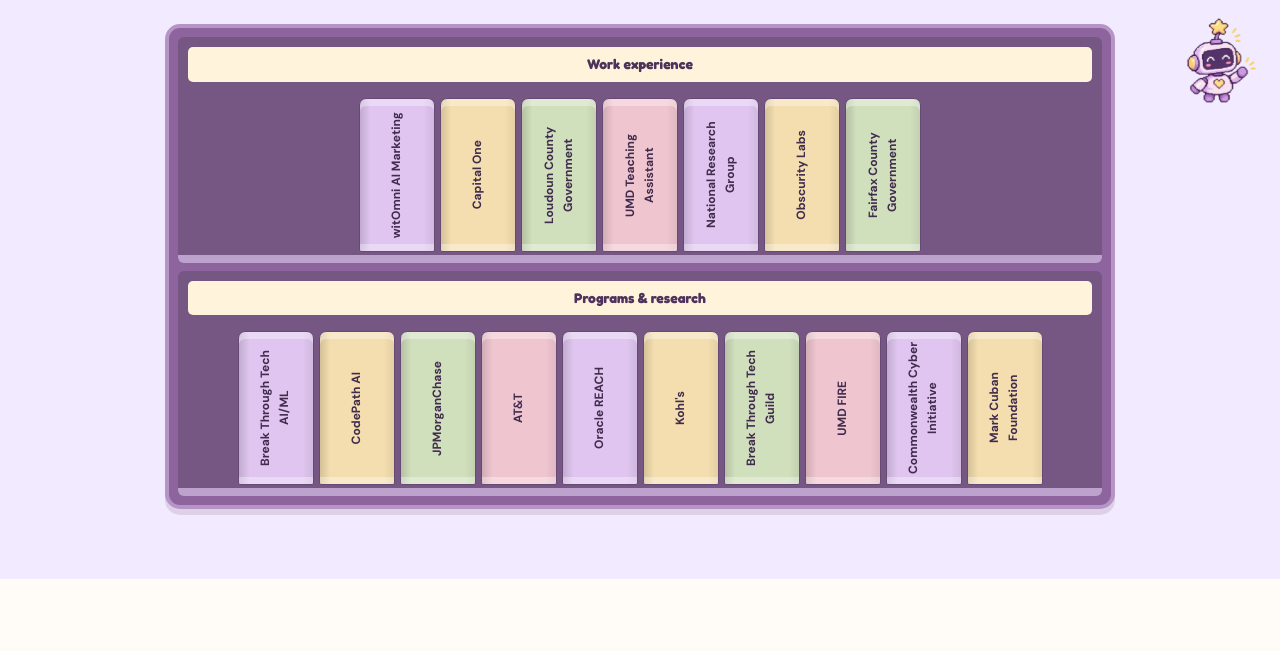
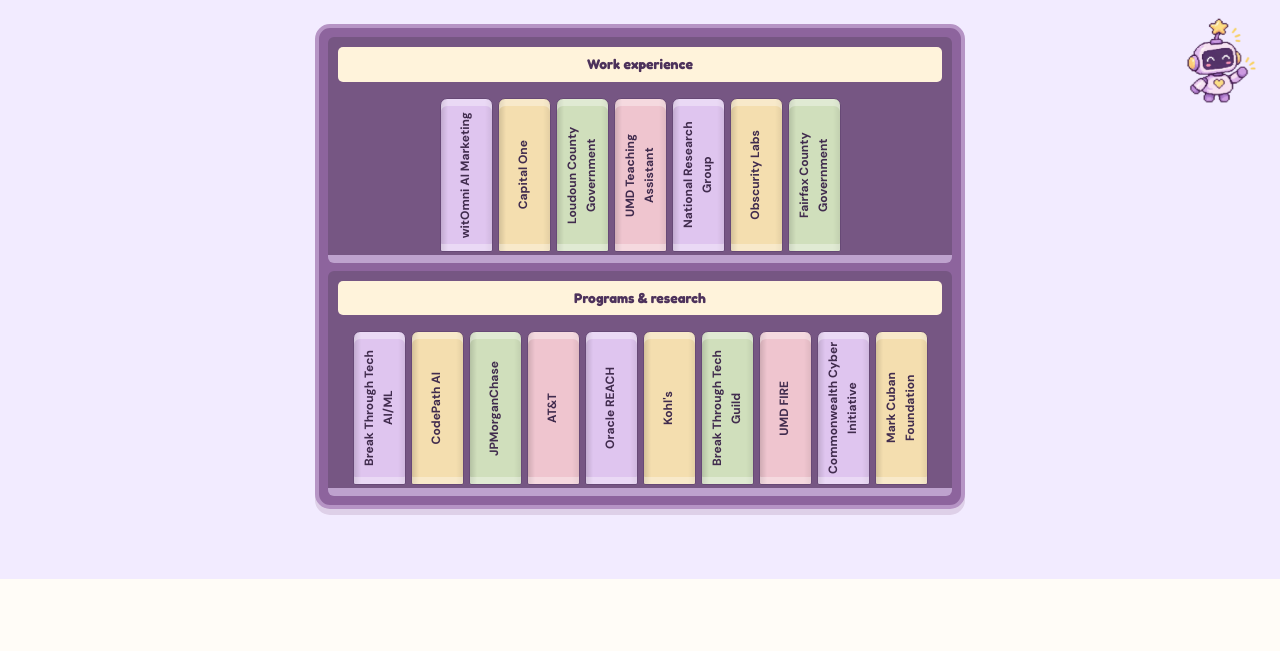
Before and after one commit to kousalyaa13/kousalya-portfolio, a plain HTML site: page index.html in a window 1280 px wide. Shown: the part 671-1322 px from the top of the page. Drawn offline with Linux system fonts and the light colour scheme.

Commit message:
Keep book spines consistent and restore sidebar shelf scrolling

```diff
--- a/styles.css
+++ b/styles.css
@@ -282,8 +282,6 @@ footer{background:linear-gradient(#e7dcff,#cdb9f4);text-align:center;padding:55p
 .hero-grid { min-height:430px; padding-bottom:28px; }
 #experience { padding-top:clamp(25px,3vw,45px); }
 #contact { scroll-margin-top:80px; }
-.bookshelf-layout:not(.has-selection) { display:block; max-width:950px; margin-inline:auto; }
+.bookshelf-layout:not(.has-selection) { display:block; max-width:650px; margin-inline:auto; }
 .bookshelf-layout:not(.has-selection) .open-book { display:none; }
 .bookshelf-layout:not(.has-selection) .book-spines { flex-wrap:wrap; justify-content:center; overflow:visible; }
-.bookshelf-layout:not(.has-selection) .book-spines button { flex-basis:clamp(46px,7vw,76px); }
-.bookshelf-layout.has-selection .book-spines { flex-wrap:wrap; overflow:visible; }
```
